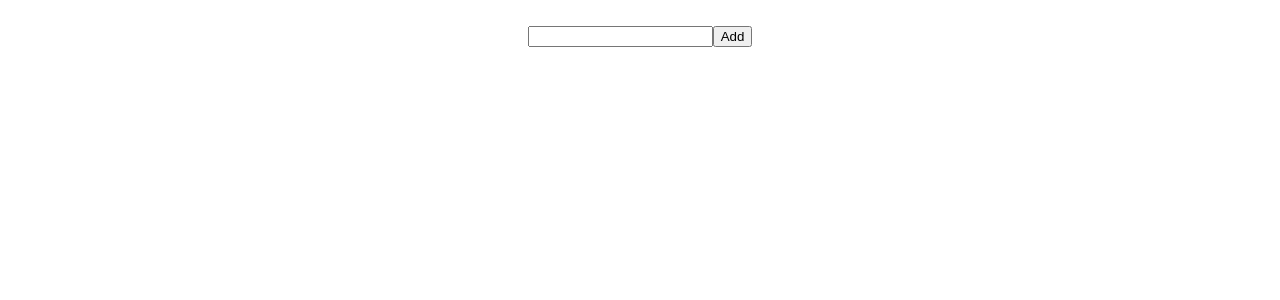
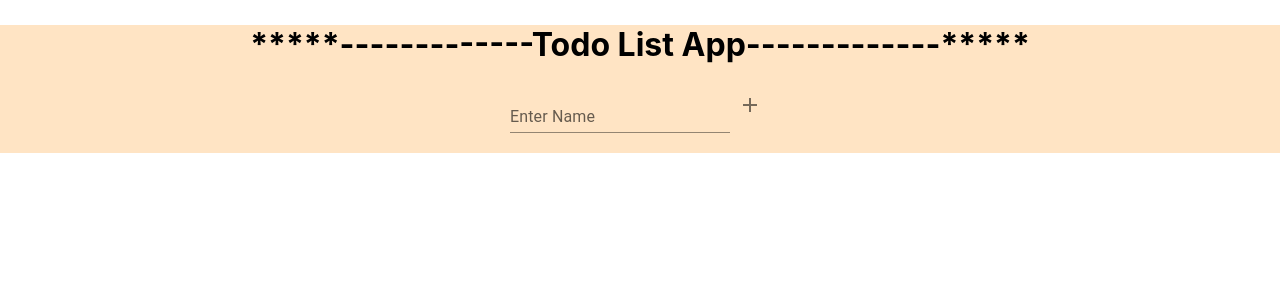
Before and after one commit to ankitupadhyay889/ReactwithTypescript, a React (Create React App) app: page / in a window 1280 px wide. Shown: the top 300 px of the page. Built offline with nearby package versions, Linux system fonts and the light colour scheme.

Commit message:
TodoerrorFree

```diff
--- a/src/App.css
+++ b/src/App.css
@@ -1,6 +1,17 @@
 .App {
   text-align: center;
   margin-top: 25px;
+  background-color: bisque;
+}
+
+.Ko {
+  text-align: center;
+  margin-top: 25px;
+  background-color: rgb(153, 177, 197);
+  margin-left: 800px;
+  margin-right: 850px;
+  border-radius: 10px;
+  margin-bottom: 20px;
 }
 
 .App-logo {
--- a/src/FuncCompo/Calling.tsx
+++ b/src/FuncCompo/Calling.tsx
@@ -1,5 +1,5 @@
 import React from 'react';
-import Newtodo from './state/Newtodo';
+import Newtodo from './Newtodo';
 // import Simpleform from './state/Simpleform';
 // import Eventprop from './Eventprop';
 // import Inpt from './Inpt';
--- /dev/null
+++ b/src/FuncCompo/Newtodo.tsx
@@ -0,0 +1,51 @@
+import React, { useState } from 'react';
+import AddIcon from '@mui/icons-material/Add';
+import DeleteOutlineIcon from '@mui/icons-material/DeleteOutline';
+import { TextField , IconButton } from '@mui/material';
+import "../App.css"
+
+const Newtodo = () => {
+
+    const [input, setinput] = useState<string>("")
+    const [show, setshow] = useState<Array<any>>([])
+
+    const add = () => {
+        if(!input){
+
+        }else{
+            setshow([...show , input]);
+            setinput("")
+        }
+    }
+
+    const del = (id:number) => {
+        const updat = show.filter((ele , ind) => {
+            return ind !== id;
+        })
+        setshow(updat);
+    }
+
+    return (
+        <div>
+            <h1> *****-------------Todo List App-------------***** </h1>
+            <TextField id="standard-basic" label="Enter Name" variant="standard" value={input} onChange={(e) => setinput(e.target.value)} />
+            <IconButton onClick={add}> <AddIcon /> </IconButton>
+
+            <br/><br/>
+
+            <div>
+                {
+                    show.map((ele:string , ind:number) => {
+                        return(
+                            <div key={ind} className="Ko">
+                                <li> {ele} <IconButton onClick={() => del(ind)}> <DeleteOutlineIcon /> </IconButton> </li>
+                            </div>
+                        )
+                    })
+                }
+            </div>
+        </div>
+    );
+};
+
+export default Newtodo;
--- a/src/FuncCompo/state/Newtodo.tsx
+++ /dev/null
@@ -1,46 +0,0 @@
-import React, { useState } from 'react';
-
-const Newtodo = () => {
-
-    const [input, setinput] = useState("")
-    const [show, setshow] = useState<Array<any>>([])
-
-    const add = () => {
-        if(!input){
-
-        }else{
-            setshow([...show , input]);
-            setinput("")
-        }
-    }
-
-    const del = (id:number) => {
-        const updat = show.filter((ele , ind) => {
-            return ind !== id;
-        })
-        setshow(updat);
-    }
-
-    return (
-        <>
-            <input value={input} onChange={(e) => setinput(e.target.value)} />
-            <button onClick={add}>Add</button>
-
-            <br/><br/>
-
-            <div>
-                {
-                    show.map((ele , ind) => {
-                        return(
-                            <div>
-                                <p> {ele} <button onClick={() => del(ind)}>Del</button> </p>
-                            </div>
-                        )
-                    })
-                }
-            </div>
-        </>
-    );
-};
-
-export default Newtodo;
```
